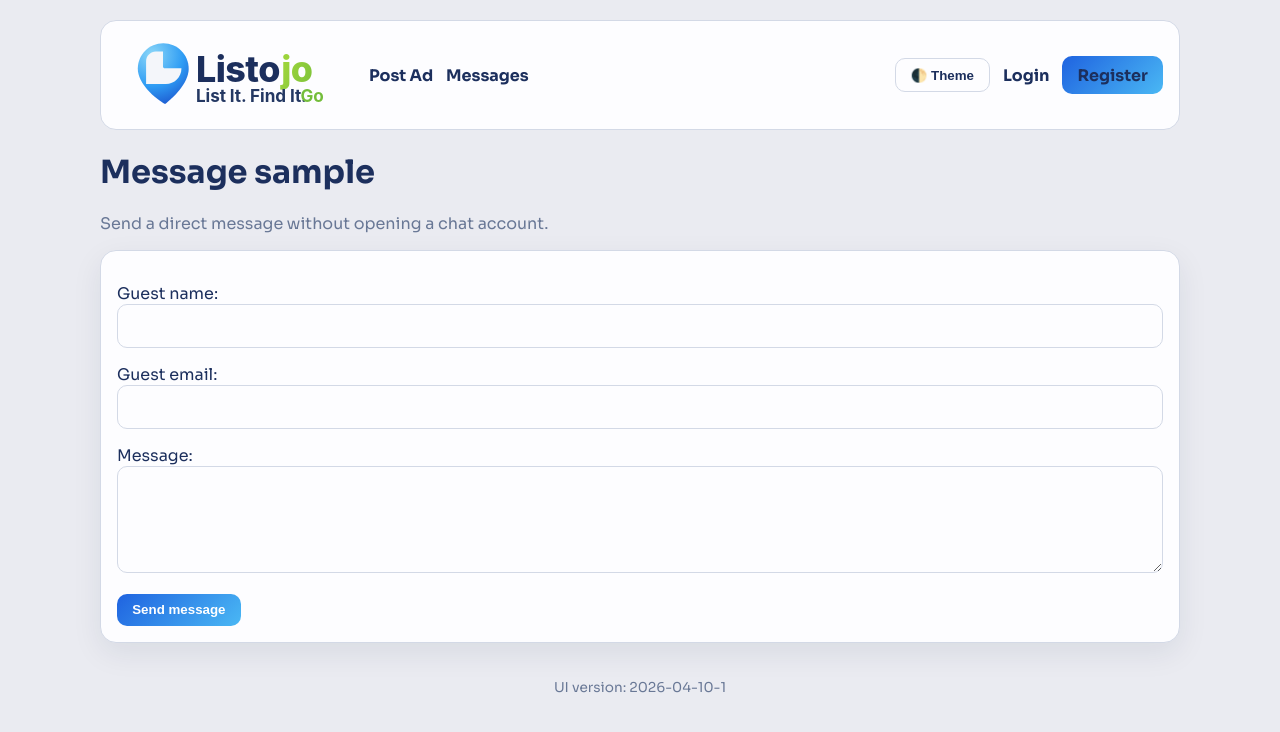
After one commit to saichand003/listojo, a Django app: page /chat/guest/1/ in a window 1280 px wide. The commit adds this page. Shown: the top 732 px of the page. Run offline with Django 5.2, Linux system fonts and the light colour scheme; tables that the repository leaves empty hold one stand-in row (values such as "Sample post").

Commit message:
Add guest-to-owner direct messaging and surface it in inbox

```diff
--- a/chatapp/forms.py
+++ b/chatapp/forms.py
@@ -1,6 +1,6 @@
 from django import forms
 
-from .models import ChatMessage
+from .models import ChatMessage, GuestChatMessage
 
 
 class MessageForm(forms.ModelForm):
@@ -8,3 +8,10 @@ class MessageForm(forms.ModelForm):
         model = ChatMessage
         fields = ['message']
         widgets = {'message': forms.Textarea(attrs={'rows': 3})}
+
+
+class GuestMessageForm(forms.ModelForm):
+    class Meta:
+        model = GuestChatMessage
+        fields = ['guest_name', 'guest_email', 'message']
+        widgets = {'message': forms.Textarea(attrs={'rows': 4})}
--- a/chatapp/models.py
+++ b/chatapp/models.py
@@ -13,3 +13,24 @@ class ChatMessage(models.Model):
 
     def __str__(self):
         return f'{self.sender} -> {self.recipient}'
+
+
+class GuestChatMessage(models.Model):
+    recipient = models.ForeignKey(User, on_delete=models.CASCADE, related_name='guest_messages')
+    sender_user = models.ForeignKey(
+        User,
+        on_delete=models.SET_NULL,
+        related_name='guest_chat_messages',
+        null=True,
+        blank=True,
+    )
+    guest_name = models.CharField(max_length=120)
+    guest_email = models.EmailField()
+    message = models.TextField()
+    sent_at = models.DateTimeField(auto_now_add=True)
+
+    class Meta:
+        ordering = ['-sent_at']
+
+    def __str__(self):
+        return f'{self.guest_name} -> {self.recipient}'
--- a/chatapp/urls.py
+++ b/chatapp/urls.py
@@ -5,4 +5,5 @@ from . import views
 urlpatterns = [
     path('', views.inbox, name='inbox'),
     path('<int:user_id>/', views.conversation, name='conversation'),
+    path('guest/<int:user_id>/', views.guest_conversation, name='guest_conversation'),
 ]
--- a/chatapp/views.py
+++ b/chatapp/views.py
@@ -1,3 +1,4 @@
+from django.contrib import messages
 from django.contrib.auth.decorators import login_required
 from django.contrib.auth.models import User
 from django.db.models import Q
@@ -5,8 +6,8 @@ from django.shortcuts import get_object_or_404, redirect, render
 
 from listings.models import ListingInquiry
 
-from .forms import MessageForm
-from .models import ChatMessage
+from .forms import GuestMessageForm, MessageForm
+from .models import ChatMessage, GuestChatMessage
 
 
 @login_required
@@ -15,17 +16,22 @@ def inbox(request):
     listing_inquiries = ListingInquiry.objects.filter(
         listing__owner=request.user
     ).select_related('listing')
+    guest_messages = GuestChatMessage.objects.filter(recipient=request.user)
     return render(
         request,
         'chatapp/inbox.html',
-        {'users': users, 'listing_inquiries': listing_inquiries},
+        {
+            'users': users,
+            'listing_inquiries': listing_inquiries,
+            'guest_messages': guest_messages,
+        },
     )
 
 
 @login_required
 def conversation(request, user_id):
     other_user = get_object_or_404(User, pk=user_id)
-    messages = ChatMessage.objects.filter(
+    messages_qs = ChatMessage.objects.filter(
         Q(sender=request.user, recipient=other_user)
         | Q(sender=other_user, recipient=request.user)
     ).select_related('sender', 'recipient')
@@ -44,5 +50,35 @@ def conversation(request, user_id):
     return render(
         request,
         'chatapp/conversation.html',
-        {'other_user': other_user, 'messages': messages, 'form': form},
+        {'other_user': other_user, 'messages': messages_qs, 'form': form},
     )
+
+
+def guest_conversation(request, user_id):
+    other_user = get_object_or_404(User, pk=user_id)
+
+    if request.method == 'POST':
+        form = GuestMessageForm(request.POST)
+        if form.is_valid():
+            guest_msg = form.save(commit=False)
+            guest_msg.recipient = other_user
+            if request.user.is_authenticated:
+                guest_msg.sender_user = request.user
+            guest_msg.save()
+            messages.success(request, 'Your message was sent to the listing owner.')
+            return redirect('guest_conversation', user_id=other_user.pk)
+    else:
+        initial = {}
+        if request.user.is_authenticated:
+            full_name = request.user.get_full_name().strip()
+            initial = {
+                'guest_name': full_name or request.user.username,
+                'guest_email': request.user.email,
+            }
+        form = GuestMessageForm(initial=initial)
+
+    return render(
+        request,
+        'chatapp/guest_conversation.html',
+        {'other_user': other_user, 'form': form},
+    )
--- /dev/null
+++ b/templates/chatapp/guest_conversation.html
@@ -0,0 +1,11 @@
+{% extends 'base.html' %}
+{% block content %}
+<h1>Message {{ other_user.username }}</h1>
+<p class="muted">Send a direct message without opening a chat account.</p>
+
+<form method="post" class="card">
+    {% csrf_token %}
+    {{ form.as_p }}
+    <button type="submit">Send message</button>
+</form>
+{% endblock %}
```
Also changed, not shown: templates/chatapp/inbox.html (+16 -0 lines), templates/listings/listing_detail.html (+6 -2 lines), chatapp/migrations/0002_guestchatmessage.py (added).
